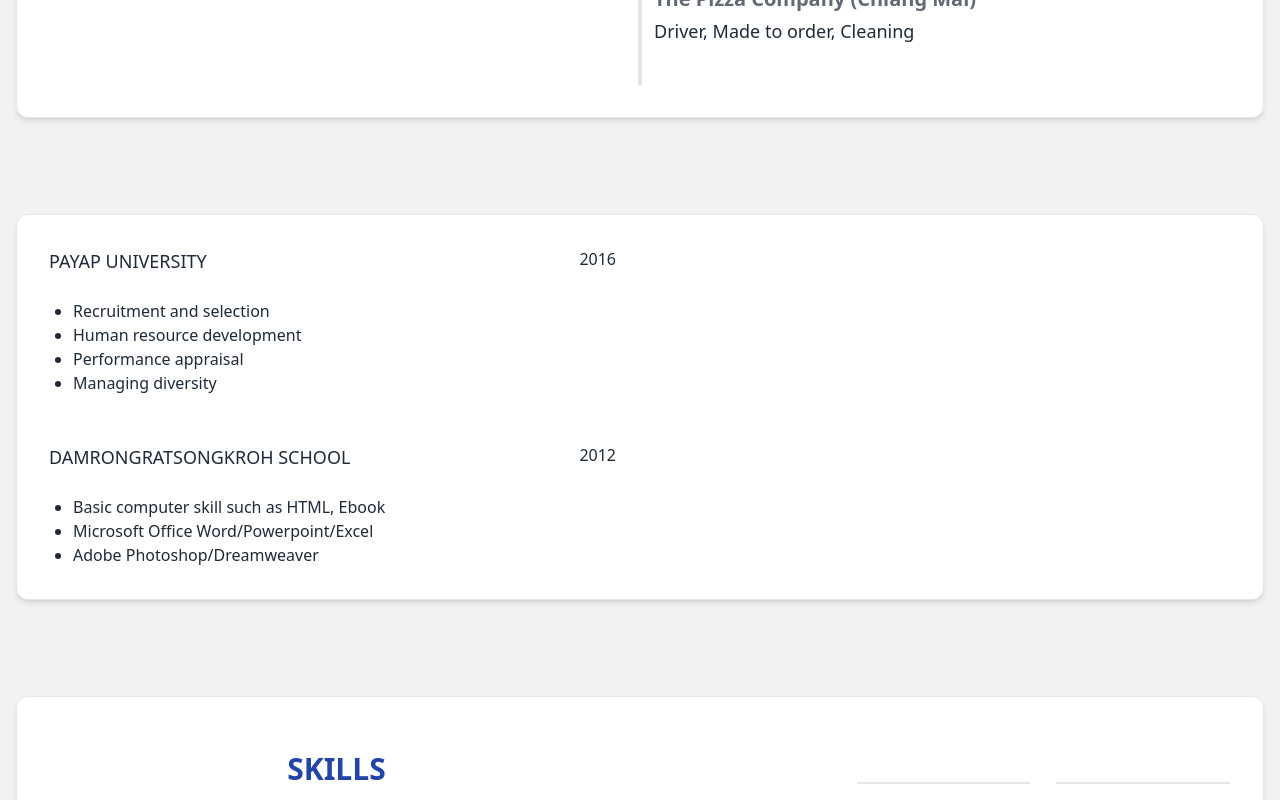
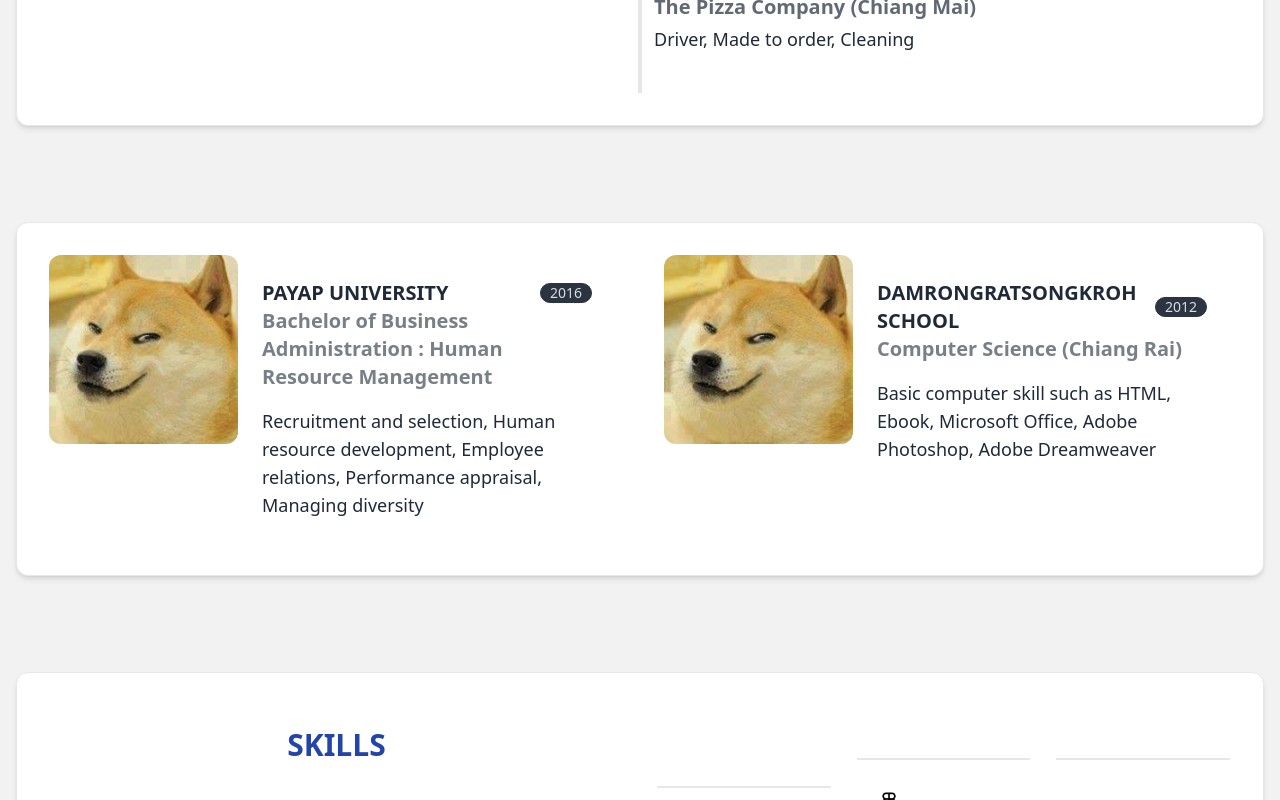
Before and after one commit to untitlez/supanat-portfolio, a Next.js app: page / in a window 1280 px wide. Shown: the part 2294-3094 px from the top of the page. Built offline with nearby package versions, Linux system fonts and the light colour scheme.

Commit message:
edit education

```diff
--- a/app/components/pages/About.jsx
+++ b/app/components/pages/About.jsx
@@ -74,11 +74,10 @@ export default function About() {
           </div>
           <div className="grid gap-3">
             <h3>HOBBIES</h3>
-            <ul className="list-disc pl-4">
-              <li>Listening to podcasts : Business, Economics</li>
-              <li>Workout : Running half marathon, Gym </li>
-
-            </ul>
+            <div>
+              <p>Listening to podcasts : Business, Economics</p>
+              <p>Workout : Running half marathon, Gym </p>
+            </div>
           </div>
 
           <div className="flex flex-wrap gap-6 lg:gap-8">
--- a/app/components/pages/Education.jsx
+++ b/app/components/pages/Education.jsx
@@ -1,44 +1,50 @@
 export default function Education() {
-    return (
-      <>
-        <div className="main rounded-xl bg-base-100 p-8 animate-viewpoint">
-          <div className="content rounded-lg bg-primary text-base-100 text-center p-4 lg:hidden" >
-            <h2>EDUCATION</h2>
-          </div>
+  const education = [
+    {
+      name: "PAYAP UNIVERSITY",
+      year: "2016",
+      major: "Bachelor of Business Administration : Human Resource Management",
+      description:
+        "Recruitment and selection, Human resource development, Employee relations, Performance appraisal, Managing diversity",
+    },
+    {
+      name: "DAMRONGRATSONGKROH SCHOOL",
+      year: "2012",
+      major: "Computer Science (Chiang Rai)",
+      description:
+        "Basic computer skill such as HTML, Ebook, Microsoft Office, Adobe Photoshop, Adobe Dreamweaver",
+    },
+  ];
 
-          <div className="content gap-8 animate-viewpoint">
-            <div>
-              <div className="flex justify-between">
-                <p>PAYAP UNIVERSITY</p>
-                <p className="text-base">2016</p>
+  return (
+    <>
+      <div className="main">
+        {education.map((edu, i) => (
+          <div key={i} className="content ">
+            <div className="grid grid-cols-3">
+              <figure className="col-span-1">
+                <img
+                  src="/shiba.jpg"
+                  alt="images"
+                  className="object-cover aspect-square rounded-xl"
+                />
+              </figure>
+              <div className="col-span-2 p-6">
+                <div className="grid gap-2 sm:flex sm:flex-row-reverse justify-between items-center">
+                   <div className="badge badge-soft badge-neutral">
+                    {edu.year}
+                  </div>
+                  <h3>{edu.name}</h3>
               </div>
 
-              <ul className="list-disc pl-6">
-                <li className="list-none ml-[-24px] mr-2 text-base-100/60">
-                  Bachelor of Business Administration : Human Resource Management
-                </li>
-                <li>Recruitment and selection</li>
-                <li>Human resource development</li>
-                <li>Performance appraisal</li>
-                <li>Managing diversity</li>
-              </ul>
-            </div>
-            <div>
-              <div className="flex justify-between">
-                <p className="break-all mr-8">DAMRONGRATSONGKROH SCHOOL</p>
-                <p className="text-base">2012</p>
+              <h3 className="text-base-content/60 mb-4">{edu.major}</h3>
+
+                <p>{edu.description}</p>
               </div>
-              <ul className="list-disc pl-6">
-                <li className="list-none ml-[-24px] text-base-100/60">
-                  Computer Science (Chiang Rai)
-                </li>
-                <li>Basic computer skill such as HTML, Ebook</li>
-                <li>Microsoft Office Word/Powerpoint/Excel</li>
-                <li>Adobe Photoshop/Dreamweaver</li>
-              </ul>
             </div>
           </div>
-        </div>
-      </>
-    );
-  }
+        ))}
+      </div>
+    </>
+  );
+}
--- a/app/globals.css
+++ b/app/globals.css
@@ -43,7 +43,7 @@ body {
 }
 
 .layout {
-  @apply grid min-h-screen px-4 gap-12 lg:gap-24
+  @apply grid min-h-screen px-4 gap-24
 }
 
 .main {
```
